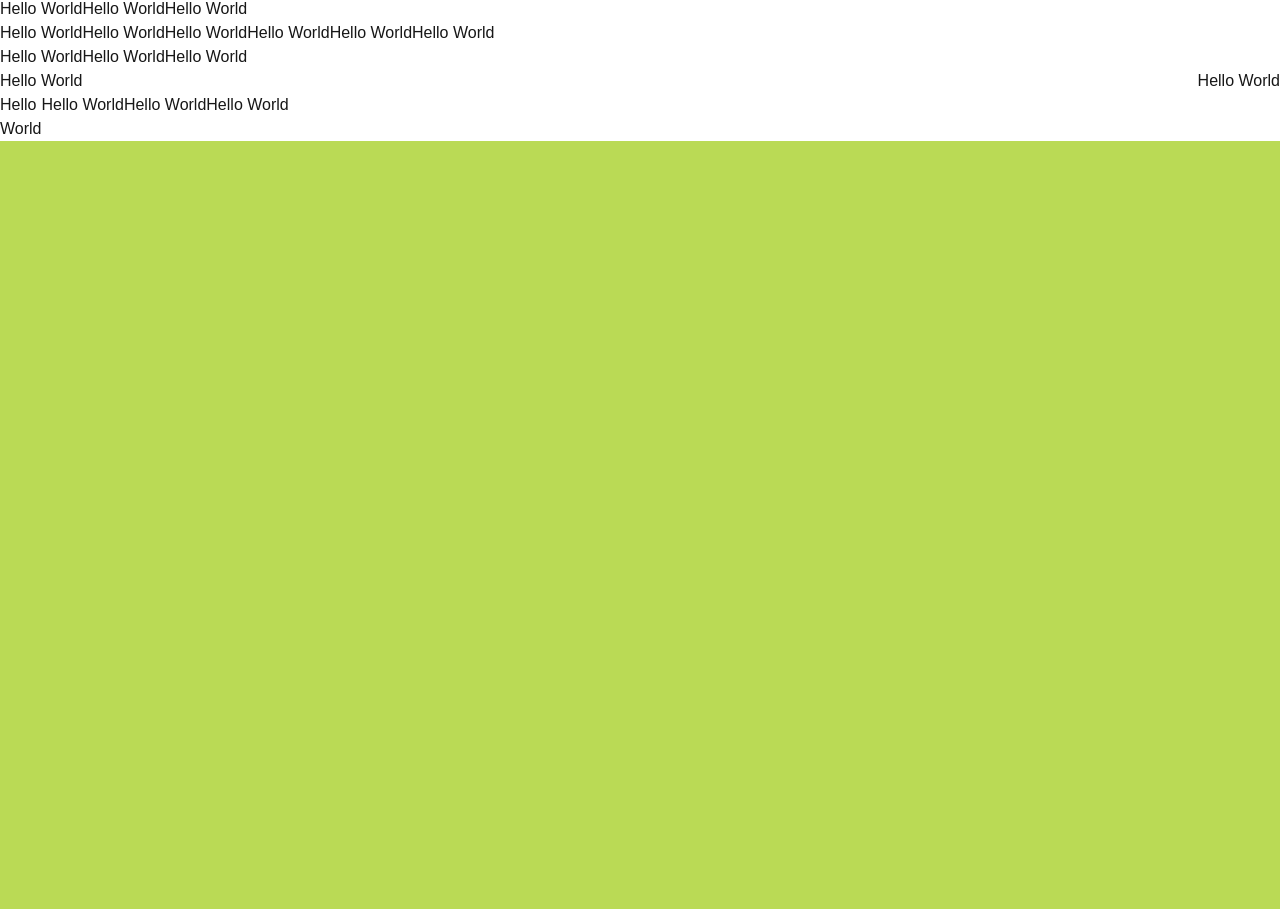
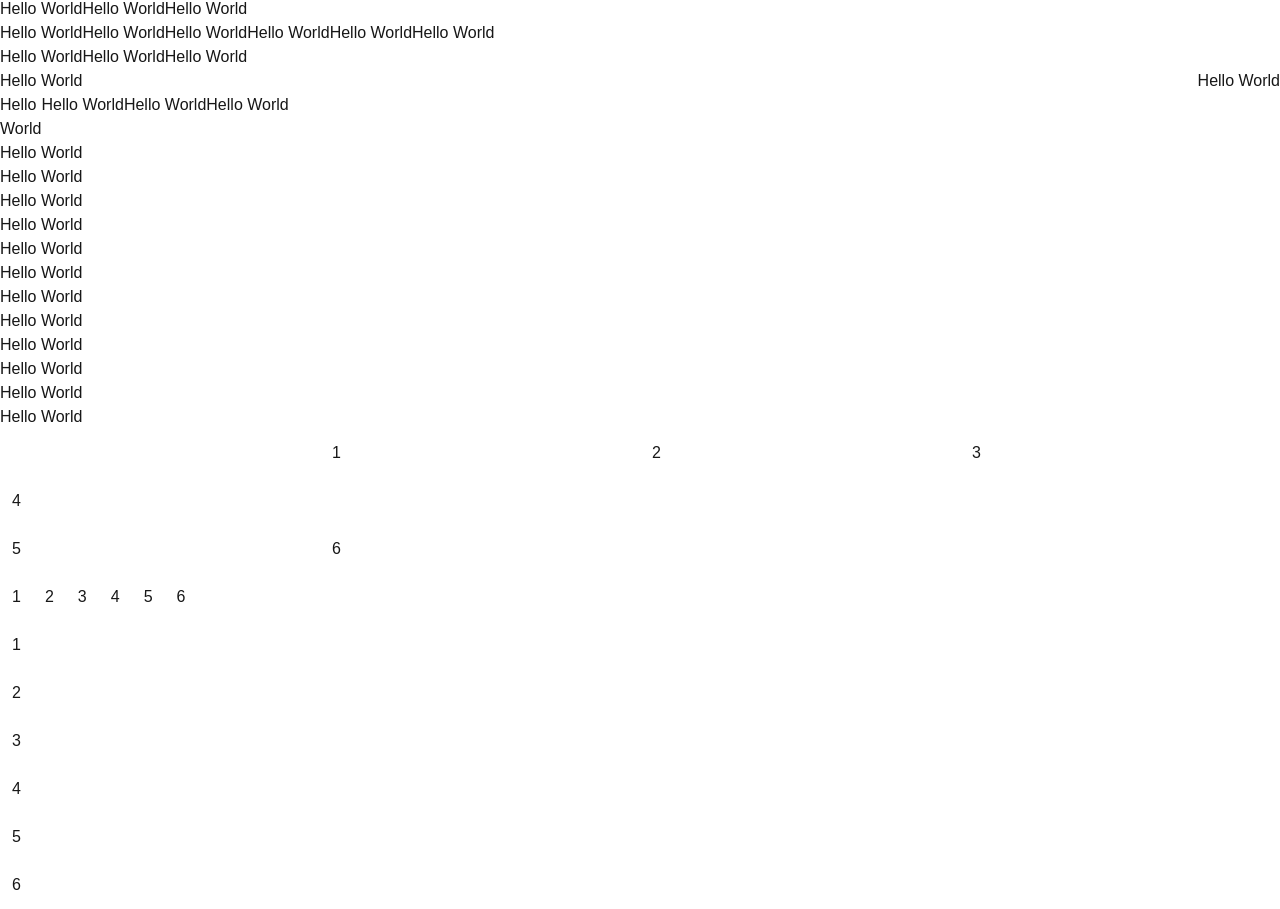
Before and after one commit to vietle290/tailwindcss, a Next.js app: page / in a window 1280 px wide. Shown: the part 2897-3806 px from the top of the page. Before the commit the page ends 3038 px from the top, so only its background shows below. Built offline with nearby package versions, Linux system fonts and the light colour scheme.

Commit message:
Tailwindcss Grid

```diff
--- a/app/page.tsx
+++ b/app/page.tsx
@@ -232,6 +232,54 @@ export default function Home() {
         <p className="basis-100">Hello World</p>
         <p className="basis-1fr">Hello World</p>
       </div>
+
+      {/*---------------------------------------*/}
+      {/* Tailwind Grid */}
+      <div className="grid">
+        <p className="grid-cols-1">Hello World</p>
+        <p className="grid-cols-2">Hello World</p>
+        <p className="grid-cols-3">Hello World</p>
+        <p className="grid-cols-4">Hello World</p>
+        <p className="grid-cols-5">Hello World</p>
+        <p className="grid-cols-6">Hello World</p>
+      </div>
+      {/* Tailwind Grid Template */}
+      <div className="grid">
+        <p className="grid-cols-1 grid-rows-1">Hello World</p>
+        <p className="grid-cols-2 grid-rows-2">Hello World</p>
+        <p className="grid-cols-3 grid-rows-3">Hello World</p>
+        <p className="grid-cols-4 grid-rows-4">Hello World</p>
+        <p className="grid-cols-5 grid-rows-5">Hello World</p>
+        <p className="grid-cols-6 grid-rows-6">Hello World</p>
+      </div>
+      {/* Tailwind Grid Screen */}
+      <div className="grid lg:grid-cols-4 md:grid-cols-3 sm:grid-cols-2">
+        <div className="col-span-1 col-start-2 p-3">1</div>
+        <div className="col-span-1 p-3">2</div>
+        <div className="col-span-1 p-3">3</div>
+        <div className="col-span-1 p-3">4</div>
+        <div className="col-start-1 p-3">5</div>
+        <div className="col-end-3 p-3">6</div>
+      </div>
+      {/*Tailwind Grid Auto Columns*/}
+      <div className="grid grid-flow-col auto-cols-max">
+        <div className="p-3">1</div>
+        <div className="p-3">2</div>
+        <div className="p-3">3</div>
+        <div className="p-3">4</div>
+        <div className="p-3">5</div>
+        <div className="p-3">6</div>
+      </div>
+      {/*Tailwind Grid Auto Rows*/}
+      <div className="grid grid-flow-row auto-rows-max">
+        <div className="p-3">1</div>
+        <div className="p-3">2</div>
+        <div className="p-3">3</div>
+        <div className="p-3">4</div>
+        <div className="p-3">5</div>
+        <div className="p-3">6</div>
+      </div>
+
     </div>
   );
 }
```
